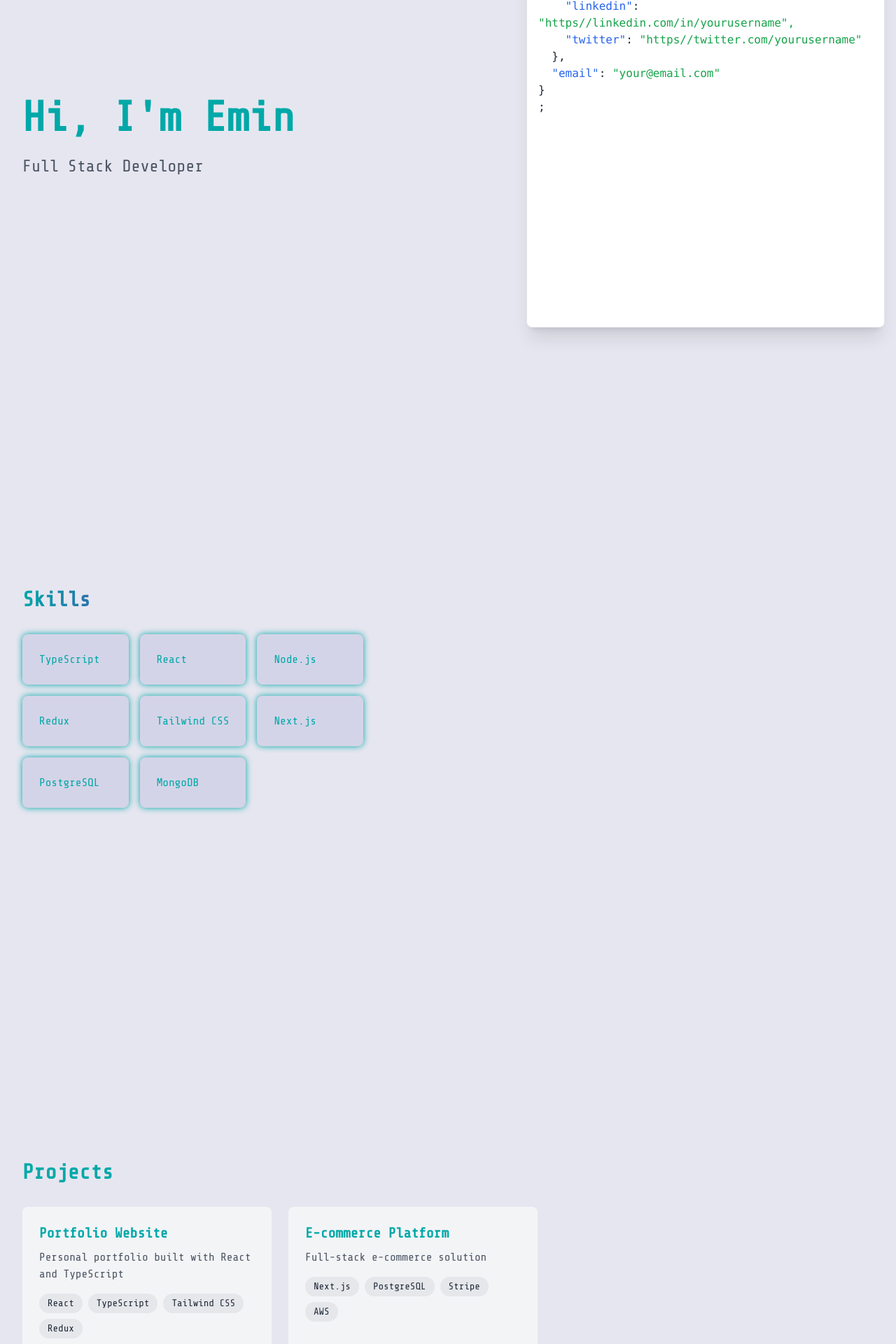
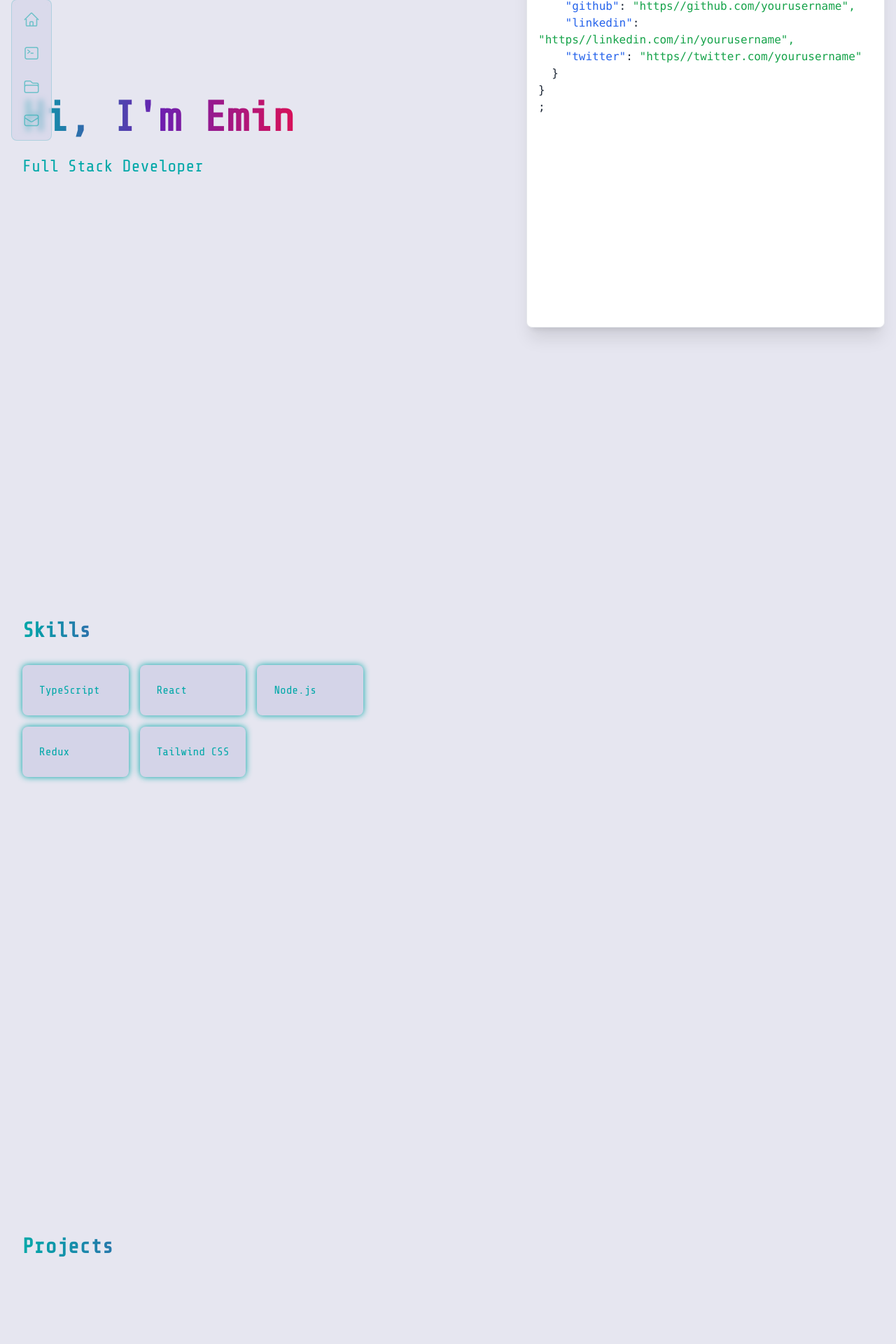
Before and after one commit to Ztaclie/emin-portfolio, a React (Vite) app: page / in a window 1280 px wide. Shown: the part 300-2220 px from the top of the page at 70% size. Built offline with nearby package versions, Linux system fonts and the light colour scheme.

Commit message:
added navbar and smooth scrolling

```diff
--- a/src/App.tsx
+++ b/src/App.tsx
@@ -7,6 +7,7 @@ import SkillsSection from "./components/sections/SkillsSection";
 import ProjectsSection from "./components/sections/ProjectsSection";
 import ContactSection from "./components/sections/ContactSection";
 import { InfoProvider } from "./context/InfoContext";
+import Navigation from "./components/Navigation";
 
 function App() {
   const darkMode = useAppSelector((state) => state.theme.darkMode);
@@ -55,6 +56,8 @@ function App() {
           </div>
         </nav>
 
+        <Navigation />
+
         <main className="container mx-auto pt-24 pr-[32rem]">
           <IntroSection />
           <SkillsSection />
--- /dev/null
+++ b/src/components/Navigation.tsx
@@ -0,0 +1,65 @@
+import { FC } from "react";
+import { useAppSelector } from "../store/hooks";
+import {
+  HomeIcon,
+  CommandLineIcon,
+  FolderIcon,
+  EnvelopeIcon,
+} from "@heroicons/react/24/outline";
+
+const Navigation: FC = () => {
+  const darkMode = useAppSelector((state) => state.theme.darkMode);
+
+  const navItems = [
+    { label: "Home", href: "#intro", icon: HomeIcon },
+    { label: "Skills", href: "#skills", icon: CommandLineIcon },
+    { label: "Projects", href: "#projects", icon: FolderIcon },
+    { label: "Contact", href: "#contact", icon: EnvelopeIcon },
+  ];
+
+  return (
+    <div className="fixed left-4 top-1/2 -translate-y-1/2 z-50">
+      <div
+        className={`flex flex-col gap-6 p-4 rounded-lg backdrop-blur-sm
+        ${
+          darkMode
+            ? "bg-cyber-dark-darker/70 border-cyber-dark-neon/20"
+            : "bg-cyber-light-darker/70 border-cyber-light-neon/20"
+        } border`}
+      >
+        {navItems.map((item) => {
+          const Icon = item.icon;
+          return (
+            <a
+              key={item.href}
+              href={item.href}
+              className={`w-6 h-6 transition-all duration-300 group relative
+                ${
+                  darkMode
+                    ? "text-cyber-dark-neon/50 hover:text-cyber-dark-neon hover:shadow-[0_0_10px_theme(colors.cyber-dark.neon)]"
+                    : "text-cyber-light-neon/50 hover:text-cyber-light-neon hover:shadow-[0_0_10px_theme(colors.cyber-light.neon)]"
+                }
+              `}
+              title={item.label}
+            >
+              <Icon className="w-6 h-6" />
+              <span
+                className={`absolute left-full ml-2 px-2 py-1 rounded text-sm whitespace-nowrap
+                opacity-0 group-hover:opacity-100 transition-opacity duration-300
+                ${
+                  darkMode
+                    ? "bg-cyber-dark-darker border-cyber-dark-neon/20"
+                    : "bg-cyber-light-darker border-cyber-light-neon/20"
+                } border`}
+              >
+                {item.label}
+              </span>
+            </a>
+          );
+        })}
+      </div>
+    </div>
+  );
+};
+
+export default Navigation;
--- a/src/components/sections/ContactSection.tsx
+++ b/src/components/sections/ContactSection.tsx
@@ -6,53 +6,29 @@ const ContactSection: FC = () => {
   const { updateInfo, setCurrentlyViewing } = useInfo();
   const { ref, inView } = useInView({ threshold: 0.5 });
 
-  const socialLinks = {
-    github: "https://github.com/yourusername",
-    linkedin: "https://linkedin.com/in/yourusername",
-    twitter: "https://twitter.com/yourusername",
-    email: "your@email.com",
-  };
-
   useEffect(() => {
     if (inView) {
       setCurrentlyViewing("contact");
       updateInfo({
+        email: "your@email.com",
         social: {
-          github: socialLinks.github,
-          linkedin: socialLinks.linkedin,
-          twitter: socialLinks.twitter,
+          github: "https://github.com/yourusername",
+          linkedin: "https://linkedin.com/in/yourusername",
+          twitter: "https://twitter.com/yourusername",
         },
-        email: socialLinks.email,
       });
     }
   }, [inView]);
 
   return (
     <section
+      id="contact"
       ref={ref}
       className="min-h-screen flex items-center justify-start pl-8"
     >
-      <div className="w-full">
-        <h2 className="text-3xl font-bold mb-8">Get in Touch</h2>
-        <div className="space-y-6">
-          <div className="p-6 bg-gray-100 dark:bg-gray-800 rounded-lg">
-            <h3 className="text-xl font-bold mb-4">Connect with me</h3>
-            <div className="space-y-4">
-              {Object.entries(socialLinks).map(([platform, link]) => (
-                <a
-                  key={platform}
-                  href={link}
-                  target="_blank"
-                  rel="noopener noreferrer"
-                  className="flex items-center gap-2 text-gray-600 dark:text-gray-300 hover:text-gray-900 dark:hover:text-white transition-colors"
-                >
-                  <span className="capitalize">{platform}:</span>
-                  <span className="text-blue-500 hover:underline">{link}</span>
-                </a>
-              ))}
-            </div>
-          </div>
-        </div>
+      <div>
+        <h2 className="text-3xl font-bold mb-8 cyber-gradient-text">Contact</h2>
+        {/* Your contact content */}
       </div>
     </section>
   );
--- a/src/components/sections/IntroSection.tsx
+++ b/src/components/sections/IntroSection.tsx
@@ -18,14 +18,15 @@ const IntroSection: FC = () => {
 
   return (
     <section
+      id="intro"
       ref={ref}
       className="min-h-screen flex items-center justify-start pl-8"
     >
       <div>
-        <h1 className="text-4xl md:text-6xl font-bold mb-6">Hi, I'm Emin</h1>
-        <p className="text-xl md:text-2xl text-gray-600 dark:text-gray-400">
-          Full Stack Developer
-        </p>
+        <h1 className="text-4xl md:text-6xl font-bold mb-6 cyber-gradient-text">
+          Hi, I'm Emin
+        </h1>
+        <p className="text-xl md:text-2xl">Full Stack Developer</p>
       </div>
     </section>
   );
--- a/src/components/sections/ProjectsSection.tsx
+++ b/src/components/sections/ProjectsSection.tsx
@@ -6,56 +6,32 @@ const ProjectsSection: FC = () => {
   const { updateInfo, setCurrentlyViewing } = useInfo();
   const { ref, inView } = useInView({ threshold: 0.5 });
 
-  const projects = [
-    {
-      name: "Portfolio Website",
-      description: "Personal portfolio built with React and TypeScript",
-      tech: ["React", "TypeScript", "Tailwind CSS", "Redux"],
-    },
-    {
-      name: "E-commerce Platform",
-      description: "Full-stack e-commerce solution",
-      tech: ["Next.js", "PostgreSQL", "Stripe", "AWS"],
-    },
-    // Add more projects here
-  ];
-
   useEffect(() => {
     if (inView) {
       setCurrentlyViewing("projects");
-      updateInfo({ projects });
+      updateInfo({
+        projects: [
+          {
+            name: "Portfolio Website",
+            description: "Personal portfolio built with React and TypeScript",
+            tech: ["React", "TypeScript", "Tailwind CSS"]
+          },
+          // Add more projects here
+        ]
+      });
     }
   }, [inView]);
 
   return (
     <section
+      id="projects"
       ref={ref}
       className="min-h-screen flex items-center justify-start pl-8"
     >
       <div className="w-full">
-        <h2 className="text-3xl font-bold mb-8">Projects</h2>
+        <h2 className="text-3xl font-bold mb-8 cyber-gradient-text">Projects</h2>
         <div className="grid grid-cols-1 md:grid-cols-2 gap-6">
-          {projects.map((project) => (
-            <div
-              key={project.name}
-              className="p-6 bg-gray-100 dark:bg-gray-800 rounded-lg"
-            >
-              <h3 className="text-xl font-bold mb-2">{project.name}</h3>
-              <p className="text-gray-600 dark:text-gray-300 mb-4">
-                {project.description}
-              </p>
-              <div className="flex flex-wrap gap-2">
-                {project.tech.map((tech) => (
-                  <span
-                    key={tech}
-                    className="px-3 py-1 text-sm bg-gray-200 dark:bg-gray-700 rounded-full text-gray-800 dark:text-gray-200"
-                  >
-                    {tech}
-                  </span>
-                ))}
-              </div>
-            </div>
-          ))}
+          {/* Your projects content */}
         </div>
       </div>
     </section>
--- a/src/components/sections/SkillsSection.tsx
+++ b/src/components/sections/SkillsSection.tsx
@@ -6,33 +6,31 @@ const SkillsSection: FC = () => {
   const { updateInfo, setCurrentlyViewing } = useInfo();
   const { ref, inView } = useInView({ threshold: 0.5 });
 
-  const skills = [
-    "TypeScript",
-    "React",
-    "Node.js",
-    "Redux",
-    "Tailwind CSS",
-    "Next.js",
-    "PostgreSQL",
-    "MongoDB",
-  ];
-
   useEffect(() => {
     if (inView) {
       setCurrentlyViewing("skills");
-      updateInfo({ skills });
+      updateInfo({
+        skills: [
+          "TypeScript",
+          "React",
+          "Node.js",
+          "Redux",
+          "Tailwind CSS"
+        ]
+      });
     }
   }, [inView]);
 
   return (
     <section
+      id="skills"
       ref={ref}
       className="min-h-screen flex items-center justify-start pl-8"
     >
       <div>
         <h2 className="text-3xl font-bold mb-8 cyber-gradient-text">Skills</h2>
         <div className="grid grid-cols-2 md:grid-cols-3 gap-4">
-          {skills.map((skill) => (
+          {["TypeScript", "React", "Node.js", "Redux", "Tailwind CSS"].map((skill) => (
             <div key={skill} className="cyber-card">
               {skill}
             </div>
--- a/src/index.css
+++ b/src/index.css
@@ -3,6 +3,32 @@
 @tailwind base;
 @tailwind components;
 @tailwind utilities;
+
+/* Add smooth scrolling to html */
+@layer base {
+  html {
+    @apply scroll-smooth;
+    scroll-behavior: smooth;
+  }
+
+  /* Add smooth mouse wheel scrolling */
+  body {
+    overflow-y: auto;
+    scroll-behavior: smooth;
+    -webkit-overflow-scrolling: touch;
+  }
+
+  /* Hide scrollbar for Chrome, Safari and Opera */
+  body::-webkit-scrollbar {
+    display: none;
+  }
+
+  /* Hide scrollbar for IE, Edge and Firefox */
+  body {
+    -ms-overflow-style: none; /* IE and Edge */
+    scrollbar-width: none; /* Firefox */
+  }
+}
 
 .custom-scrollbar::-webkit-scrollbar {
   width: 8px;
```
